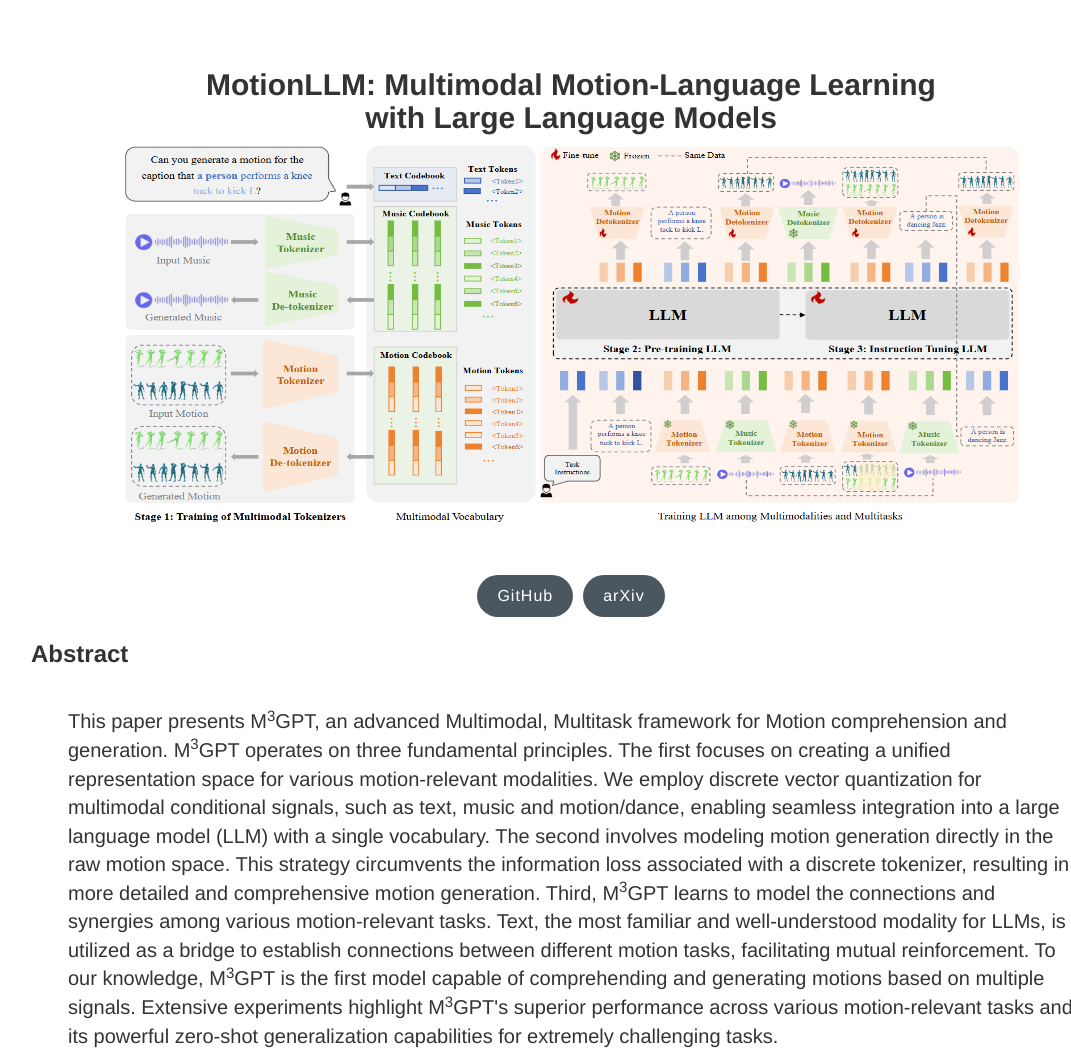
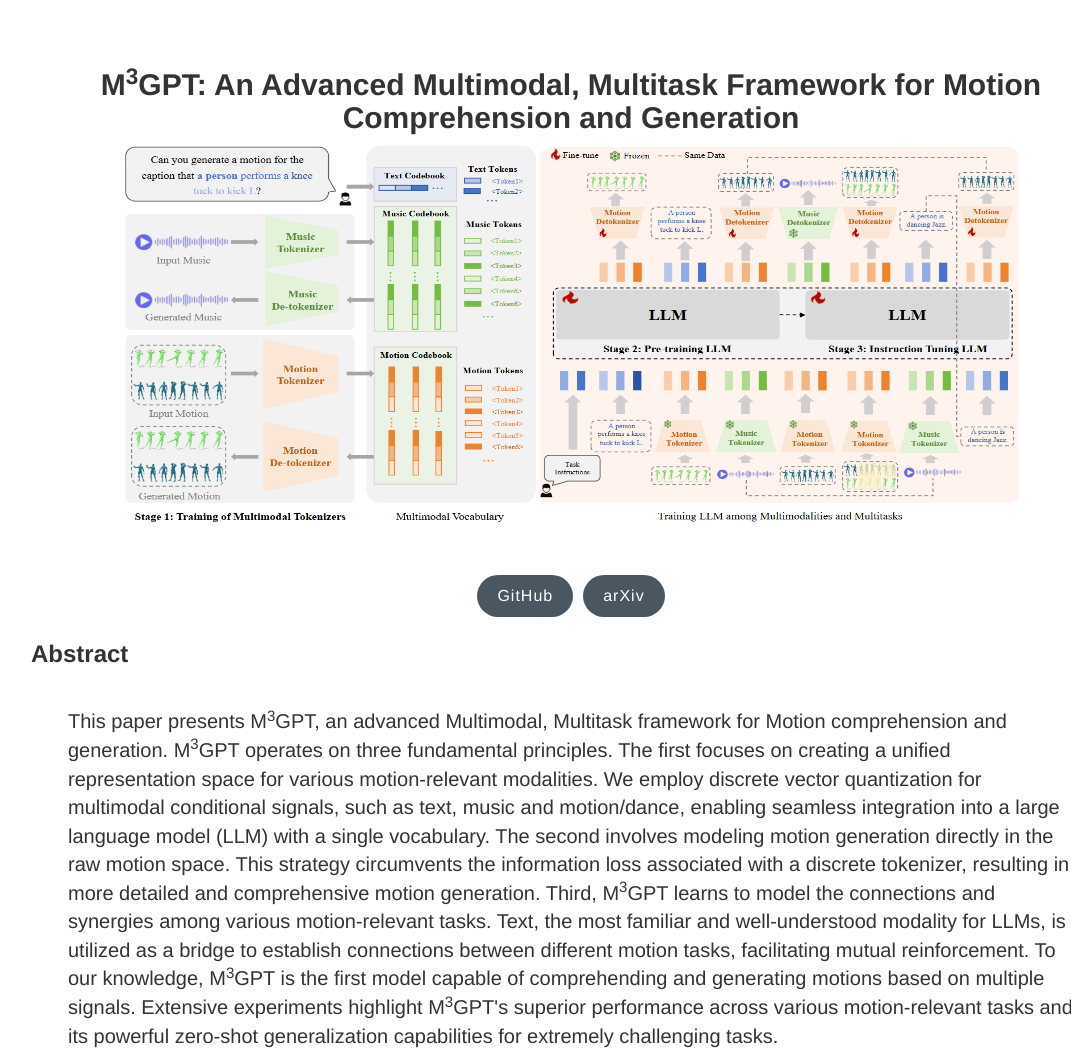
Before and after one commit to luomingshuang/M3GPT, a plain HTML site: page docs/index.html in a window 1280 px wide. Shown: the top 1063 px of the page, without its empty margins (69-1140 px from the left). Drawn offline with nearby package versions, Linux system fonts and the light colour scheme; some packages are replaced by stand-ins of ours.

Commit message:
Update index.html

```diff
--- a/docs/index.html
+++ b/docs/index.html
@@ -108,7 +108,7 @@
 
   <div class="jumbotron" style="margin-bottom:0;background-color:transparent !important" id="title">
     <div class="container text-center">
-      <h2><b>MotionLLM: Multimodal Motion-Language Learning<br> with Large Language Models</b></h2>
+      <h2><b>M<sup>3</sup>GPT: An Advanced Multimodal, Multitask Framework for Motion Comprehension and Generation</b></h2>
     </div>
 
     <!-- <div class="column has-text-centered">
```
